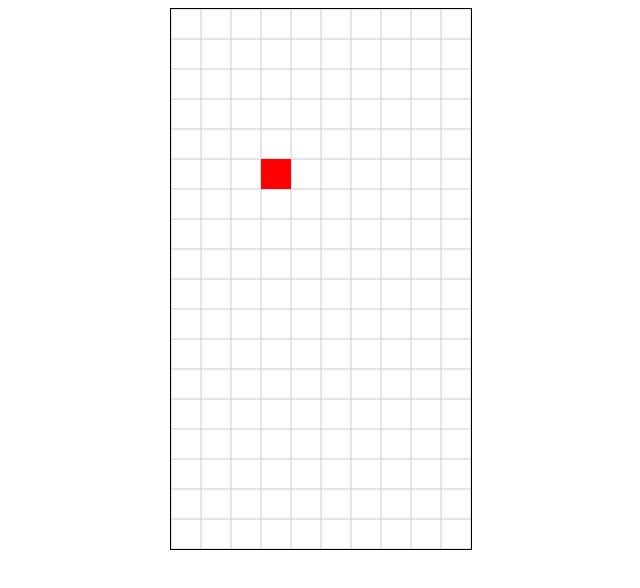
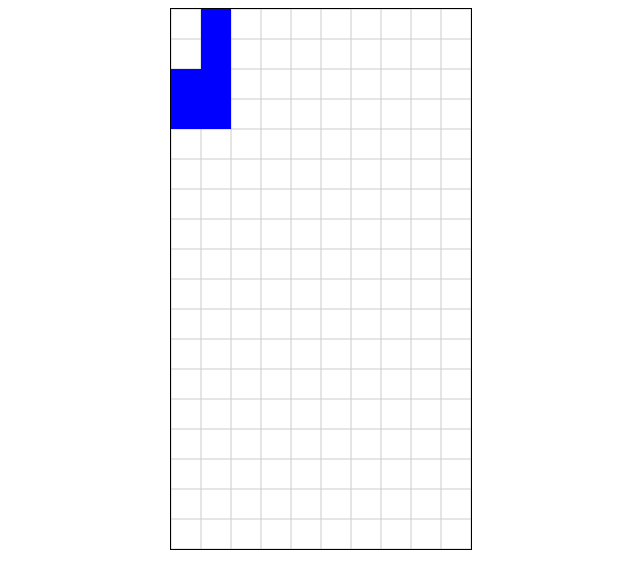
Before and after one commit to Williampasset/Projet_webCIR2, a plain HTML site: page tetris.html in a window 1280 px wide. Shown: the whole page, without its empty margins (319-959 px from the left). Drawn offline with Linux system fonts and the light colour scheme.

Commit message:
new commit

```diff
--- /dev/null
+++ b/blockPattern.js
@@ -0,0 +1,31 @@
+var blockPatterns = {
+    line: [
+      [1, 1, 1, 1]
+    ],
+    square: [
+      [1, 1],
+      [1, 1]
+    ],
+    L: [
+      [1, 0],
+      [1, 0],
+      [1, 1]
+    ],
+    T: [
+      [1, 1, 1],
+      [0, 1, 0]
+    ],
+    Z: [
+      [1, 1, 0],
+      [0, 1, 1]
+    ],
+    S: [
+      [0, 1, 1],
+      [1, 1, 0]
+    ],
+    J: [
+      [0, 1],
+      [0, 1],
+      [1, 1]
+    ]
+  };
--- a/tetris.html
+++ b/tetris.html
@@ -18,8 +18,8 @@
 </head>
 <body>
     <canvas id="tetrisCanvas"></canvas>
-
     <!-- Chargement du script JavaScript pour le jeu Tetris -->
+    <script src="blockPattern.js"></script>
     <script src="tetris.js"></script>
 </body>
 </html>
--- a/tetris.js
+++ b/tetris.js
@@ -6,14 +6,10 @@ var ctx = canvas.getContext("2d");
 var blockSize = 30;
 canvas.width = 300; // Largeur du canevas
 canvas.height = 540; // Hauteur du canevas
+
 // Nombre de colonnes et de lignes pour la grille
 var numColumns = canvas.width / blockSize;
 var numRows = canvas.height / blockSize;
-
-console.log(canvas.width);
-console.log(canvas.height);
-console.log(numColumns);
-console.log(numRows);
 
 // Dessiner la grille
 function drawGrid() {
@@ -39,7 +35,6 @@ function drawGrid() {
 // Appel de la fonction pour dessiner la grille
 drawGrid();
 
-
 // Objet Bloc
 function Block(x, y, color) {
     this.x = x; // Position x du bloc
@@ -47,63 +42,57 @@ function Block(x, y, color) {
     this.color = color; // Couleur du bloc
 }
 
-// Exemple d'instanciation d'un bloc
-var myBlock = new Block(3, 5, "red");
-
 // Fonction pour dessiner un bloc sur le canevas
 function drawBlock(block) {
     ctx.fillStyle = block.color; // Définir la couleur de remplissage
     ctx.fillRect(block.x * blockSize, block.y * blockSize, blockSize, blockSize); // Dessiner le bloc
 }
 
-var myBlock = new Block(3, 5, "red");
-drawBlock(myBlock);
+function drawPattern(pattern){
+    for (var y = 0; y < pattern.length; y++) {
+        for (var x = 0; x < pattern[y].length; x++) {
+            if (pattern[y][x] === 1) {
+                drawBlock(new Block(x, y, "blue"));
+            }
+        }
+    }
+}
 
-// Définition des modèles de blocs Tetris
-var blockPatterns = {
-    // Ligne
-    line: [
-        [1, 1, 1, 1]
-    ],
+var patternSelection = ["line", "square", "L", "T", "Z", "S", "J"];
+var currentPattern = patternSelection[Math.floor(Math.random() * patternSelection.length)];
 
-    // Carré
-    square: [
-        [1, 1],
-        [1, 1]
-    ],
+function drawCurrentPattern(){
+    drawPattern(blockPatterns[currentPattern]);
+}
 
-    // L
-    L: [
-        [1, 0],
-        [1, 0],
-        [1, 1]
-    ],
+drawCurrentPattern();
 
-    // T
-    T: [
-        [1, 1, 1],
-        [0, 1, 0]
-    ],
+function clearCanvas(){
+    ctx.clearRect(0, 0, canvas.width, canvas.height);
+    drawGrid();
+}
+function clearPattern(){
+    for (var y = 0; y < blockPatterns[currentPattern].length; y++) {
+        for (var x = 0; x < blockPatterns[currentPattern][y].length; x++) {
+            if (blockPatterns[currentPattern][y][x] === 1) {
+                drawBlock(new Block(x, y, "white"));
+            }
+        }
+    }
+}
+function fallBlock(block){
+    block.y++;
+    drawBlock(block);
+}
 
-    // Z
-    Z: [
-        [1, 1, 0],
-        [0, 1, 1]
-    ],
+function fallPattern(pattern){
+    for (var y = 0; y < pattern.length; y++) {
+        for (var x = 0; x < pattern[y].length; x++) {
+            if (pattern[y][x] === 1) {
+                fallBlock(new Block(x, y, "blue"));
+            }
+        }
+    }
+}
 
-    // S
-    S: [
-        [0, 1, 1],
-        [1, 1, 0]
-    ],
-
-    // J
-    J: [
-        [0, 1],
-        [0, 1],
-        [1, 1]
-    ]
-};
-
-// Exemple d'utilisation d'un modèle de bloc (ligne)
-var linePattern = blockPatterns.line;
+fallPattern(blockPatterns[currentPattern]);
```
